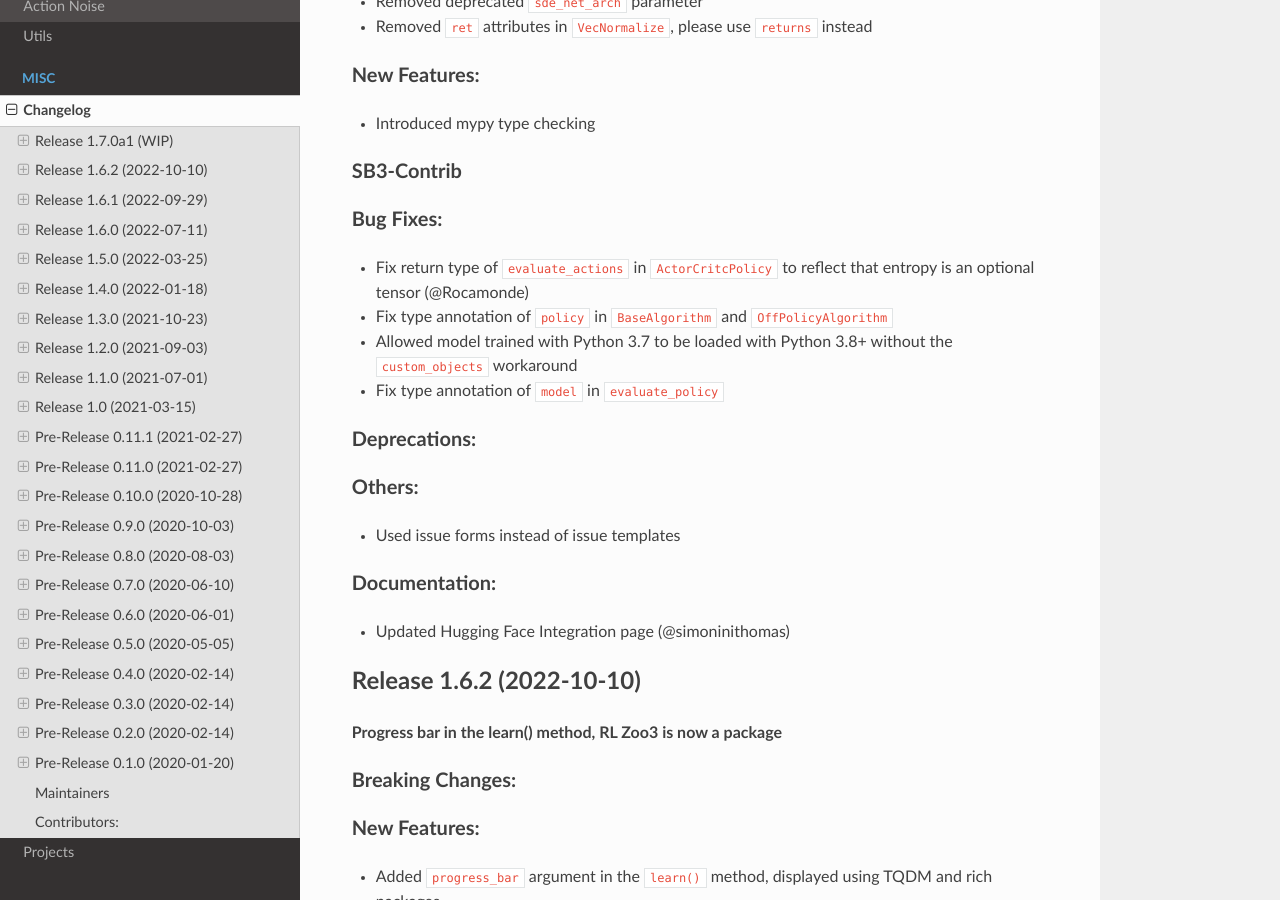
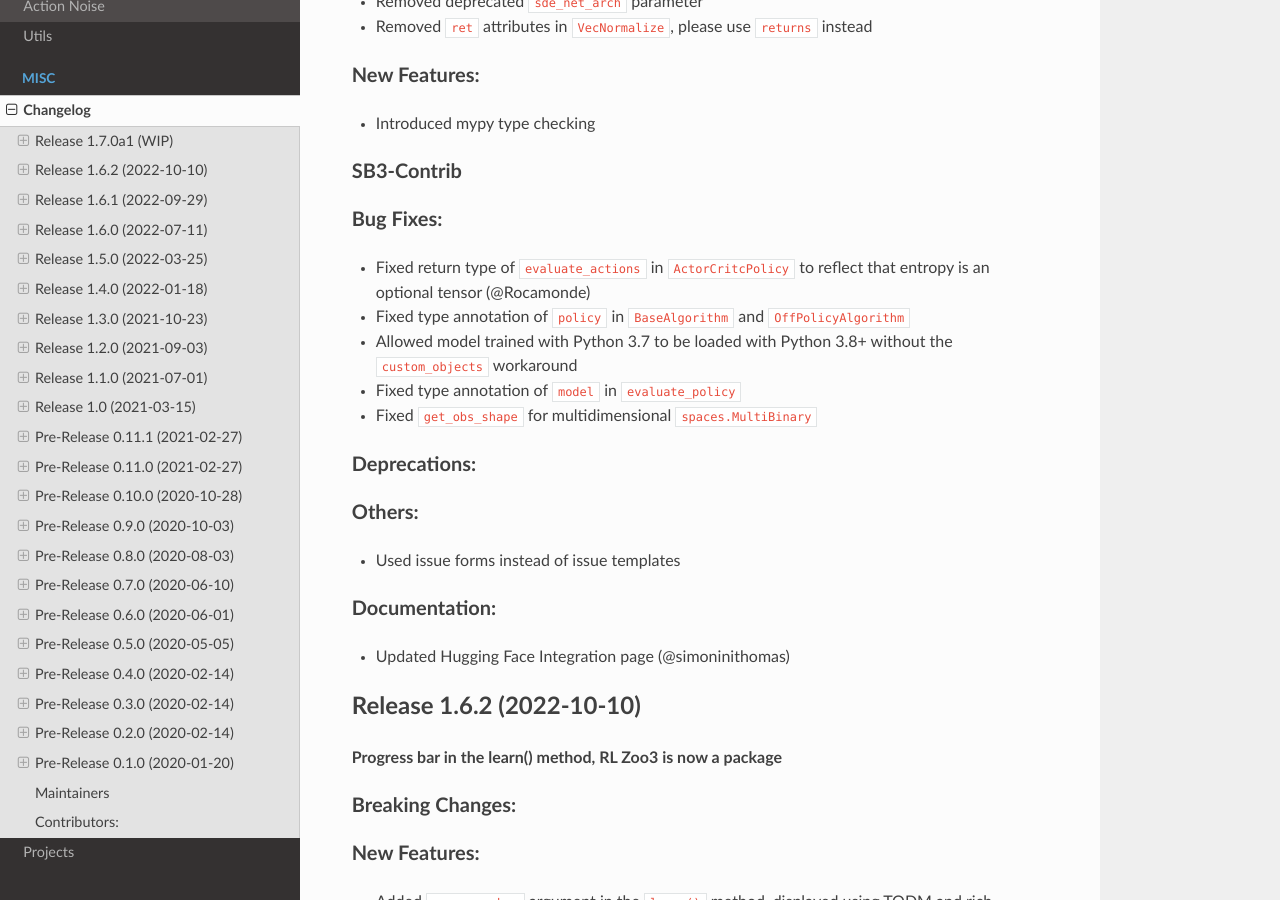
Before and after one commit to DLR-RM/stable-baselines3, a Sphinx documentation site: the page built from docs/misc/changelog.rst, in a window 1280 px wide and 900 px high, scrolled down 318 px. Built offline with Sphinx 7.4.7 and the Read the Docs theme 2.0.0, drawn with Linux system fonts in a browser that asks for light colours.

Commit message:
Update changelog

```diff
--- a/docs/misc/changelog.rst
+++ b/docs/misc/changelog.rst
@@ -23,10 +23,11 @@ SB3-Contrib
 
 Bug Fixes:
 ^^^^^^^^^^
-- Fix return type of ``evaluate_actions`` in ``ActorCritcPolicy`` to reflect that entropy is an optional tensor (@Rocamonde)
-- Fix type annotation of ``policy`` in ``BaseAlgorithm`` and ``OffPolicyAlgorithm``
+- Fixed return type of ``evaluate_actions`` in ``ActorCritcPolicy`` to reflect that entropy is an optional tensor (@Rocamonde)
+- Fixed type annotation of ``policy`` in ``BaseAlgorithm`` and ``OffPolicyAlgorithm``
 - Allowed model trained with Python 3.7 to be loaded with Python 3.8+ without the ``custom_objects`` workaround
-- Fix type annotation of ``model`` in ``evaluate_policy``
+- Fixed type annotation of ``model`` in ``evaluate_policy``
+- Fixed ``get_obs_shape`` for multidimensional ``spaces.MultiBinary``
 
 Deprecations:
 ^^^^^^^^^^^^^
```
